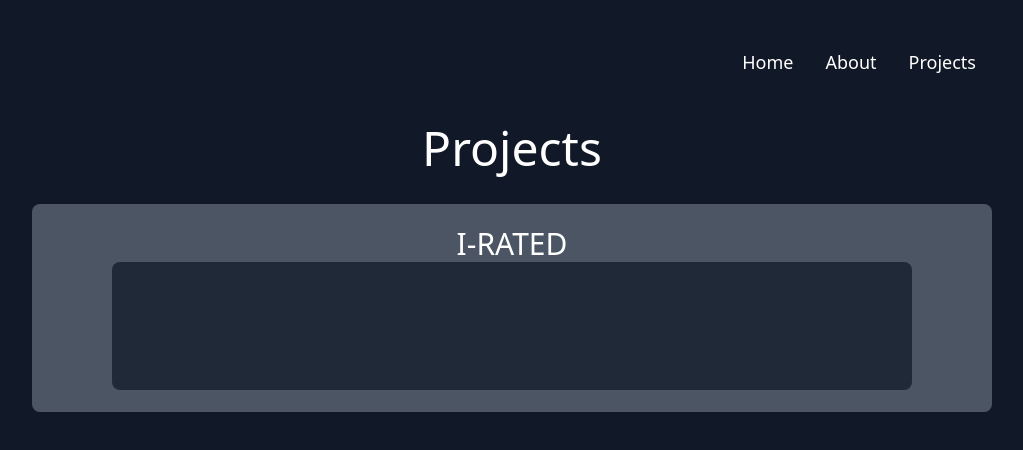
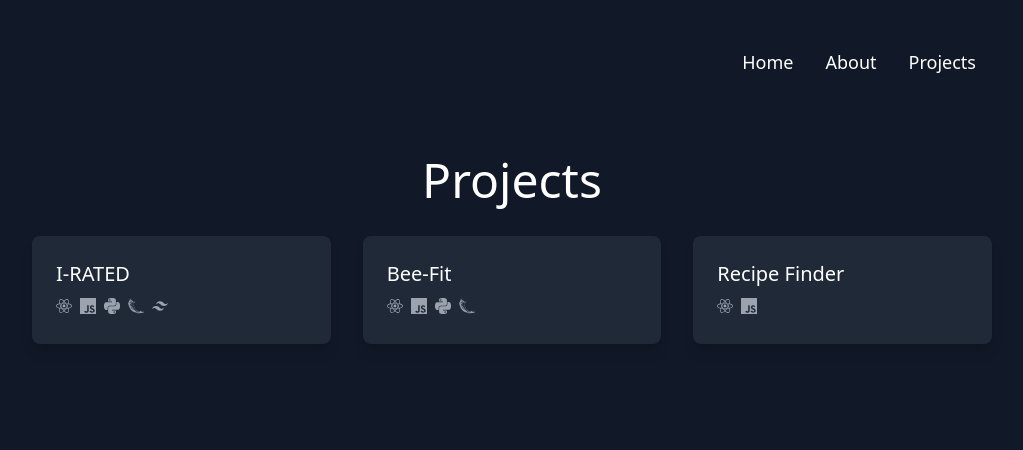
Before and after one commit to ChaseTeague1/chaseteague1.github.io, a React (Create React App) app: page /projects in a window 1280 px wide. Shown: the top 450 px of the page, without its empty margins (128-1151 px from the left). Built offline with nearby package versions, Linux system fonts and the light colour scheme.

Commit message:
started to work on the display of projects on the project page

```diff
--- a/src/components/Home.js
+++ b/src/components/Home.js
@@ -1,9 +1,10 @@
-import React from "react";
+import React, {useState, useEffect} from "react";
 import { IoCloudDownloadOutline} from "react-icons/io5";
 import { FaGithub } from "react-icons/fa";
 import { FaLinkedin } from "react-icons/fa";
 
 function Home(){
+    const [hasLoaded, setHasLoaded] = useState(false)
 
     function handleDownload(){
         const resumeUrl = '/Resume.pdf'
@@ -15,13 +16,20 @@ function Home(){
         link.click()
     }
 
+    useEffect(() => {
+        setTimeout(() => {
+            setHasLoaded(true)
+        }, 0)
+    }, [])
+
     return (
+        <div className={`app-container ${hasLoaded ? "fade-in" : ""}`}>
         <div className="flex flex-col h-screen items-center">
             <img className="w-80 h-80 m-0 rounded-full mb-10 shadow-red-600 shadow-[0px_5px_40px_5px_rgba(0,0,0,0.3)]" src="/thumbnail.jpeg"/>
             <div id="app">
                 <div id="wrapper">
-                    <h1 class="glitch" data-text="Chase Teague">Chase Teague</h1>
-                    <span class="sub">Full-Stack Software Engineer</span>
+                    <h1 class="glitch" data-text="CHASE TEAGUE">CHASE TEAGUE</h1>
+                    <span className="sub">Full-Stack Software Engineer</span>
                 </div>
             </div>
             <button
@@ -35,7 +43,7 @@ function Home(){
                 <a target="_blank" className="border-white" href="https://github.com/ChaseTeague1"><FaGithub className="text-white text-2xl hover:text-red-600 rounded-full m-4 mt-0"/></a>
                 <a target="_blank" href="https://www.linkedin.com/in/chaseteague/"><FaLinkedin className="text-white text-2xl hover:text-red-600 m-4 mt-0"/></a>
             </div>
-            <p className="text-white text-5xl mb-30 font-zapfino">Full-Stack Software Engineer</p>
+        </div>
         </div>
     )
 }
--- a/src/components/Project.js
+++ b/src/components/Project.js
@@ -1,13 +1,18 @@
 import React from "react";
 
 
-function Project(){
+function Project({project}){
 
     return (
-        <div>
+        <div className="items-center">
+          <h2 className="text-xl text-white">{project.title}</h2>
+          <ul className="text-gray-400 mt-2">
+            {project.skills.map((skill, index) => (
+              <li key={index} className="inline-block mr-2">{skill}</li>
+            ))}
+          </ul>
+        </div>
+      );
+    }
 
-        </div>
-    )
-}
-
-export default Project;
+    export default Project;
--- a/src/components/Projects.js
+++ b/src/components/Projects.js
@@ -1,18 +1,39 @@
 import React from "react";
 import Project from "./Project";
+import { SiJavascript, SiPython, SiFlask } from "react-icons/si";
+import { FaReact } from "react-icons/fa";
+import { RiTailwindCssFill } from "react-icons/ri";
 
 function Projects(){
+
+    const projects = [
+        {
+            title : "I-RATED",
+            skills : [<FaReact />, <SiJavascript />, <SiPython />, <SiFlask />, <RiTailwindCssFill />]
+        },
+        {
+            title : "Bee-Fit",
+            skills : [<FaReact />, <SiJavascript />, <SiPython />, <SiFlask />]
+        },
+        {
+            title : "Recipe Finder",
+            skills : [<FaReact />, <SiJavascript />]
+        }
+    ]
     return (
-        <div className="flex flex-col justify-center w-screen">
-            <h1 className="text-white text-5xl mb-8 text-center">Projects</h1>
-            <div className="bg-gray-600 w-3/4 rounded-lg h-52 mx-auto flex flex-col justify-center">
-                <h1 className="text-white text-center m-0 text-3xl">I-RATED</h1>
-                <div className="bg-gray-800 h-32 w-5/6 rounded-lg mx-auto">
-
+        <div className="flex flex-col justify-center items-center w-full py-8">
+          <h1 className="text-white text-5xl mb-8 text-center">Projects</h1>
+          <div className="grid grid-cols-1 md:grid-cols-2 lg:grid-cols-3 gap-8 w-3/4">
+            {projects.map((project, index) => (
+              <div key={index} className="flex justify-center">
+                <div className="bg-gray-800 p-6 rounded-lg shadow-lg w-full max-w-xs">
+                  <Project project={project} />
                 </div>
-            </div>
+              </div>
+            ))}
+          </div>
         </div>
-    )
-}
+      );
+    }
 
 export default Projects;
--- a/src/index.css
+++ b/src/index.css
@@ -8,6 +8,23 @@
 }
 
 .sub {
-	color: rgb(100,220,220);
-	letter-spacing: 1em;
+	color: rgb(221, 21, 21);
+	letter-spacing: 5px;
+  font-size: 32px;
+  text-shadow: white 0px 0px 2px;
+
 }
+
+.fade-in{
+  opacity: 0;
+  animation: fadeInAnimation 3s forwards;
+}
+
+@keyframes fadeInAnimation {
+  from {
+    opacity: 0;
+  }
+  to {
+    opacity: 1;
+  }
+}
--- a/src/styles.scss
+++ b/src/styles.scss
@@ -20,7 +20,7 @@ animation: glitch-skew 1s infinite linear alternate-reverse;
     left: 2px;
     text-shadow: -2px 0 #ff00c1;
     clip: rect(44px, 450px, 56px, 0);
-    animation: glitch-anim 5s infinite linear alternate-reverse;
+    animation: glitch-anim 6s infinite linear alternate-reverse;
 }
 
 &::after {
```
